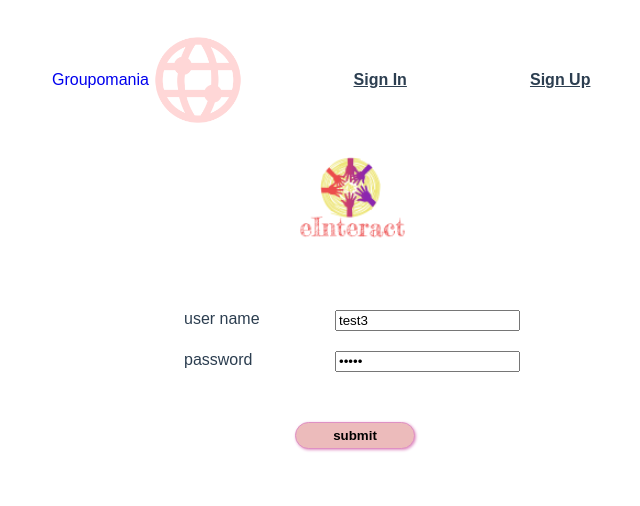
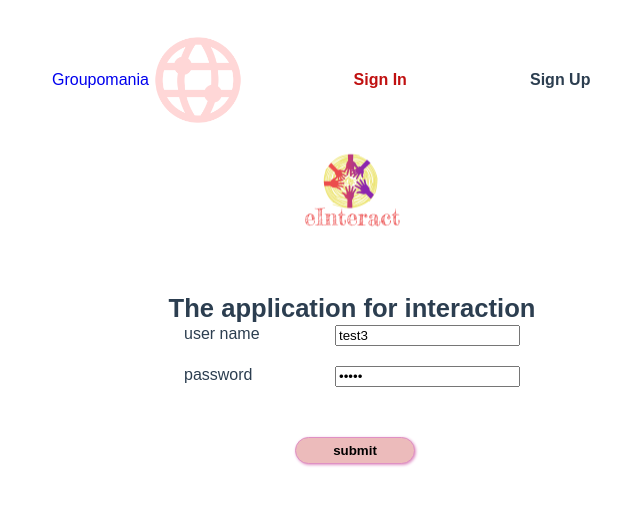
Before and after one commit to camour/ChadiAmour_7_24082021, a Vue app in the folder e-interact/: page /signIn in a window 1280 px wide. Shown: the top 506 px of the page, without its empty margins (288-928 px from the left). Built offline with nearby package versions, Linux system fonts and the light colour scheme; a web font is replaced by a local one.

Commit message:
working on accessibility

```diff
--- a/e-interact/public/index.html
+++ b/e-interact/public/index.html
@@ -1,5 +1,5 @@
 <!DOCTYPE html>
-<html lang="">
+<html lang="fr">
   <head>
     <meta charset="utf-8">
     <meta http-equiv="X-UA-Compatible" content="IE=edge">
@@ -8,9 +8,6 @@
     <title><%= htmlWebpackPlugin.options.title %></title>
   </head>
   <body>
-    <noscript>
-      <strong>We're sorry but <%= htmlWebpackPlugin.options.title %> doesn't work properly without JavaScript enabled. Please enable it to continue.</strong>
-    </noscript>
     <div id="app"></div>
     <!-- built files will be auto injected -->
   </body>
--- a/e-interact/src/components/Article.vue
+++ b/e-interact/src/components/Article.vue
@@ -8,16 +8,18 @@
                 <p>{{ displayRearangedDate }}</p>
             </div>
             <div class="article__post">
-                <h3 v-if="article.articleUserName != user.userName" class="articleSubject">{{ article.articleSubject }}</h3>
+                <label v-if="article.articleUserName == user.userName" :for="'articleSubject' + article.articleId">subject</label>
+                <h2 v-if="article.articleUserName != user.userName" class="articleSubject">{{ article.articleSubject }}</h2>
                 <input v-if="article.articleUserName == user.userName" type="text" :id="'articleSubject' + article.articleId" class="articleSubject articleSubjectUser" v-model="article.articleSubject" @focus="enableButtons"/>
                 <p v-if="article.articleUserName!= user.userName" class="articleContent">{{ article.articleContent }}</p>
-                <textarea v-if="article.articleUserName == user.userName" class="articleContent articleContentUser" v-model="article.articleContent" @focus="enableButtons"></textarea>
+                <textarea v-if="article.articleUserName == user.userName" :id="'articleContent' + article.articleId" class="articleContent articleContentUser" v-model="article.articleContent" @focus="enableButtons"></textarea>
                 <div v-if="user.userName == article.articleUserName" class="articleButtonsBlock" :id="'articleButtonsBlock' + article.articleId">
                     <div class="articleButtons" :id="'articleButtons' + article.articleId">
                         <button class="button" :id="'saveButton' + article.articleId" disabled @click="saveArticle">save</button>
                         <button class="button" :id="'deleteButton' + article.articleId" disabled @click="deleteArticle">delete</button>
                     </div>
                 </div>
+                <br/><label v-if="article.articleUserName == user.userName" :for="'articleContent' + article.articleId">content</label>
             </div>
         </div>
         <Comment v-for="(comment, commentIndex) in article.comments" :key="commentIndex" :comment="comment" :commentIndex="commentIndex" :articleIndex="articleIndex"/>
--- a/e-interact/src/components/Articles.vue
+++ b/e-interact/src/components/Articles.vue
@@ -2,8 +2,10 @@
     <div class="articles">
         <button id="newArticle" v-show="!showTextArea" @click="enableTextArea">+ new article</button>
         <div class="newArticleBlock" v-show="showTextArea">
-            <input type="text" class="newArticleSubject" v-model="newArticle.subject" placeholder="article subject"/>
-            <textarea class="newArticleContent" v-model="newArticle.content" placeholder="article body"></textarea>
+            <label for="newArticleSubject">subject</label>
+            <input type="text" id="newArticleSubject" class="newArticleSubject" v-model="newArticle.subject" placeholder="article subject"/>
+            <label for="newArticleContent">content</label>
+            <textarea id="newArticleContent" class="newArticleContent" v-model="newArticle.content" placeholder="article body"></textarea>
             <div class="newArticleButtonsBlock">
                 <button @click="saveNewArticle">save</button>
                 <button @click="cancelNewArticle">cancel</button>
@@ -87,9 +89,9 @@
     .articles{
         width: 800px;
         margin: auto;
+        margin-top: 100px;
         @media (max-width: $mobile-breakpoint){
             width: 99%;
-            margin-top: 40px;
         }
         position: relative;
     }
--- a/e-interact/src/components/Comment.vue
+++ b/e-interact/src/components/Comment.vue
@@ -5,6 +5,7 @@
             <p class="commentDate">{{ displayRearangedDate }}</p>
         </div>
         <div class="comment">
+            <label v-show="this.user.userName==comment.commentUserName" :for="'commentContent' + comment.commentId">comment</label>
             <div v-show="this.user.userName!=comment.commentUserName" class="commentContent">{{ comment.commentContent }}</div>
             <textarea v-show="this.user.userName==comment.commentUserName" class="commentContent commentContentUser" :id="'commentContent' + comment.commentId" v-model="comment.commentContent"></textarea>
             <div v-show="this.user.userName==comment.commentUserName" class="commentButtons">
@@ -135,8 +136,11 @@
             cursor: pointer;
         }
     }
+    label{
+        margin-right: 10px;
+    }
     .commentContent{
-        width:70%;
+        width:65%;
         font-family: 'KG';
         border: 1px #bdb2b2 solid;
         border-radius: 1em;
--- a/e-interact/src/views/Header.vue
+++ b/e-interact/src/views/Header.vue
@@ -74,14 +74,17 @@
             margin: auto;
         }
         align-items: center;
+        .router-link-exact-active{
+            color: #c01010;
+        }
         a{
             font-weight: bold;
             color: #2c3e50;
             display: block;
-
+            text-decoration: none;
             &:hover{
                 font-weight: bold;
-                color: #42b983;
+                text-decoration: underline;
             }
         }
     }
--- a/e-interact/src/views/Jumbo.vue
+++ b/e-interact/src/views/Jumbo.vue
@@ -2,6 +2,7 @@
     <div class="jumbo">
         <div class= "jumbo__logo">
         </div>
+        <h1>The application for interaction</h1>
     </div>
 </template>
 
@@ -18,7 +19,7 @@
     margin: auto;
     margin-top: 0px;
     margin-bottom: 10px;
-    transform: scale(2.2);
+    transform: scale(2);
     .jumbo__logo{
         width: 100px;
         height: 100px;
@@ -27,5 +28,10 @@
         background-position: center;
         background-size: cover;
     }
+    h1{
+        width: 85%;
+        margin: auto;
+        font-size: 0.8em;
+    }
 }
 </style>
--- a/e-interact/src/views/website/Account.vue
+++ b/e-interact/src/views/website/Account.vue
@@ -83,6 +83,7 @@
         width: 70%;
         margin: auto;
         display: flex;
+        margin-top: 100px;
         justify-content: space-around;
         @media (max-width: $mobile-breakpoint){
             flex-direction: column-reverse;
--- a/e-interact/src/views/website/Home.vue
+++ b/e-interact/src/views/website/Home.vue
@@ -55,6 +55,7 @@
       @media (max-width: $mobile-breakpoint){
         width: 200px;
         margin: auto;
+        margin-top: 100px;
       }
       @media (min-width: $mobile-breakpoint){
         position: absolute;
```
